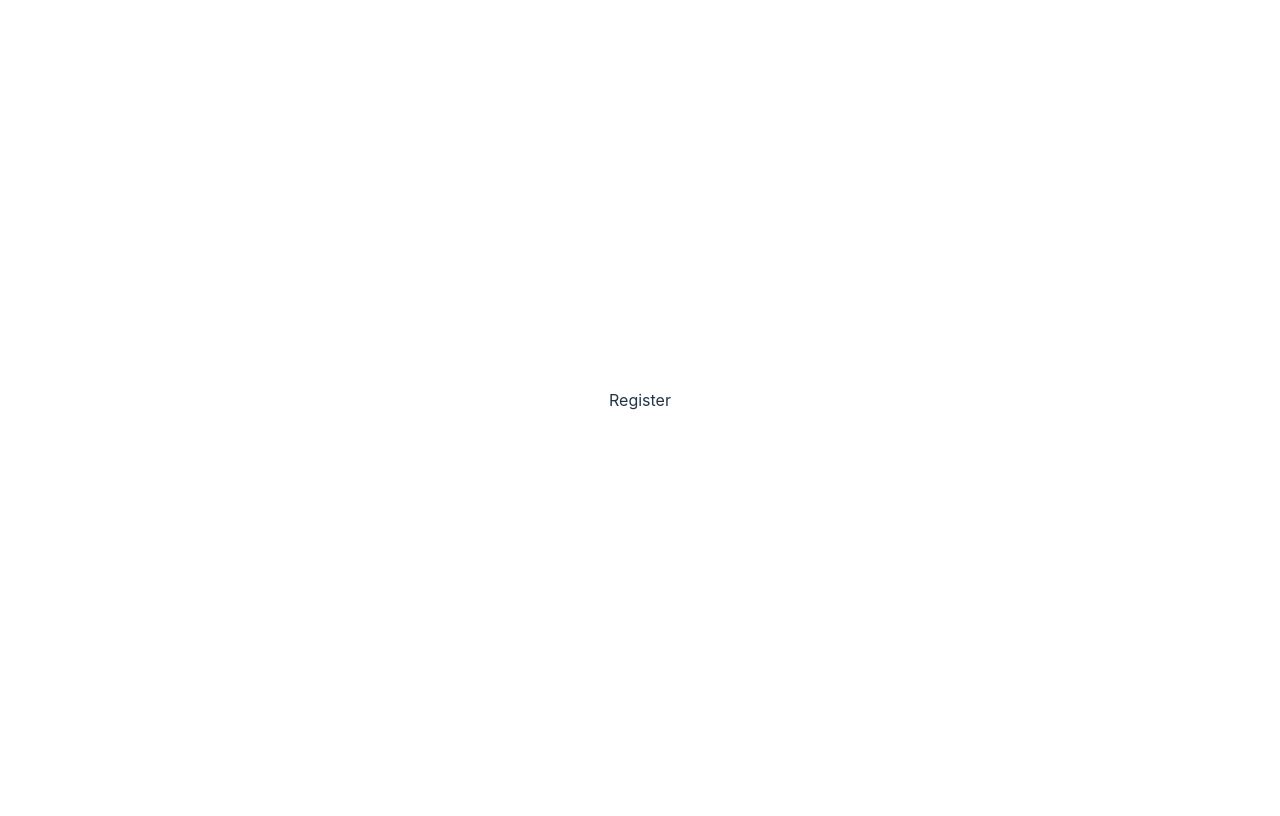
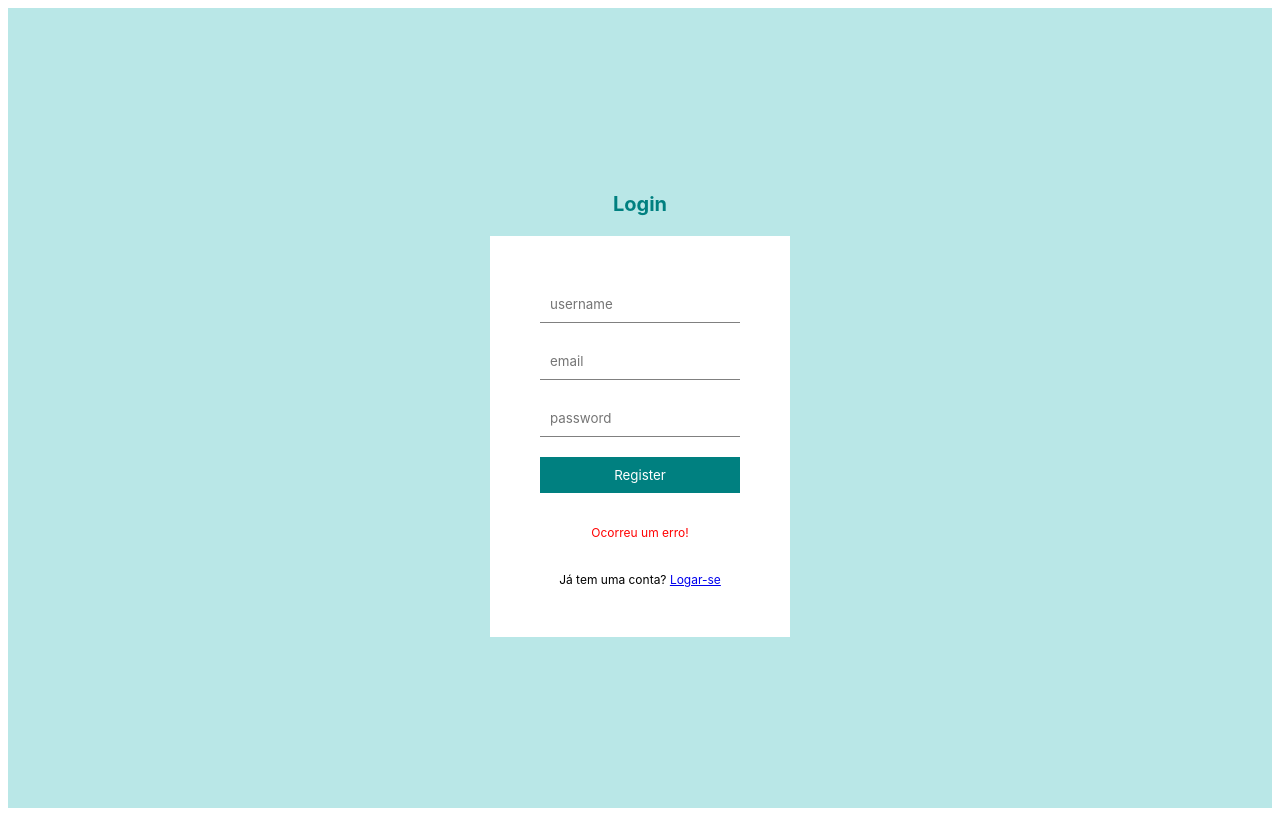
Before and after one commit to mikaelsouza-dev/react-fullstack-blog-app, a React (Vite) app in the folder client/: page /register in a window 1280 px wide. Built offline with nearby package versions, Linux system fonts and the light colour scheme.

Commit message:
login and register styles added

```diff
--- a/client/package.json
+++ b/client/package.json
@@ -12,7 +12,8 @@
   "dependencies": {
     "react": "^18.2.0",
     "react-dom": "^18.2.0",
-    "react-router-dom": "^6.11.2"
+    "react-router-dom": "^6.11.2",
+    "sass": "^1.62.1"
   },
   "devDependencies": {
     "@types/react": "^18.0.28",
--- a/client/src/App.tsx
+++ b/client/src/App.tsx
@@ -1,4 +1,4 @@
-import './App.css'
+import './style.scss'
 import {
   createBrowserRouter,
   RouterProvider,
--- a/client/src/index.css
+++ /dev/null
@@ -1,69 +0,0 @@
-:root {
-  font-family: Inter, system-ui, Avenir, Helvetica, Arial, sans-serif;
-  line-height: 1.5;
-  font-weight: 400;
-
-  color-scheme: light dark;
-  color: rgba(255, 255, 255, 0.87);
-  background-color: #242424;
-
-  font-synthesis: none;
-  text-rendering: optimizeLegibility;
-  -webkit-font-smoothing: antialiased;
-  -moz-osx-font-smoothing: grayscale;
-  -webkit-text-size-adjust: 100%;
-}
-
-a {
-  font-weight: 500;
-  color: #646cff;
-  text-decoration: inherit;
-}
-a:hover {
-  color: #535bf2;
-}
-
-body {
-  margin: 0;
-  display: flex;
-  place-items: center;
-  min-width: 320px;
-  min-height: 100vh;
-}
-
-h1 {
-  font-size: 3.2em;
-  line-height: 1.1;
-}
-
-button {
-  border-radius: 8px;
-  border: 1px solid transparent;
-  padding: 0.6em 1.2em;
-  font-size: 1em;
-  font-weight: 500;
-  font-family: inherit;
-  background-color: #1a1a1a;
-  cursor: pointer;
-  transition: border-color 0.25s;
-}
-button:hover {
-  border-color: #646cff;
-}
-button:focus,
-button:focus-visible {
-  outline: 4px auto -webkit-focus-ring-color;
-}
-
-@media (prefers-color-scheme: light) {
-  :root {
-    color: #213547;
-    background-color: #ffffff;
-  }
-  a:hover {
-    color: #747bff;
-  }
-  button {
-    background-color: #f9f9f9;
-  }
-}
--- a/client/src/main.tsx
+++ b/client/src/main.tsx
@@ -1,7 +1,6 @@
 import React from 'react'
 import ReactDOM from 'react-dom/client'
 import App from './App.tsx'
-import './index.css'
 
 ReactDOM.createRoot(document.getElementById('root') as HTMLElement).render(
   <React.StrictMode>
--- a/client/src/pages/Login.tsx
+++ b/client/src/pages/Login.tsx
@@ -1,8 +1,17 @@
-import React from 'react'
+import { Link } from 'react-router-dom'
 
 const Login = () => {
   return (
-    <div>Login</div>
+    <div className='auth'>
+      <h1>Login</h1>
+      <form action="">
+        <input type="text" placeholder='username' required />
+        <input type="password" placeholder='password' required />
+        <button>Login</button>
+        <p>Ocorreu um erro!</p>
+        <span>Não tem uma conta? <Link to="/register">Registrar-se</Link></span>
+      </form>
+    </div>
   )
 }
 
--- a/client/src/pages/Register.tsx
+++ b/client/src/pages/Register.tsx
@@ -1,8 +1,18 @@
-import React from 'react'
+import { Link } from 'react-router-dom'
 
 const Register = () => {
   return (
-    <div>Register</div>
+    <div className='auth'>
+      <h1>Login</h1>
+      <form action="">
+        <input type="text" placeholder='username' required />
+        <input type="email" placeholder='email' required />
+        <input type="password" placeholder='password' required />
+        <button>Register</button>
+        <p>Ocorreu um erro!</p>
+        <span>Já tem uma conta? <Link to="/login">Logar-se</Link></span>
+      </form>
+    </div>
   )
 }
 
--- /dev/null
+++ b/client/src/style.scss
@@ -0,0 +1,64 @@
+* {
+  font-family: Inter, system-ui, Avenir, Helvetica, Arial, sans-serif;
+}
+
+$lightGreen: #b9e7e7;
+$darkGreen: teal;
+
+.app {
+  .container {
+    // login and register
+
+    .auth {
+      display: flex;
+      flex-direction: column;
+      align-items: center;
+      justify-content: center;
+      height: 100vh;
+      background-color: $lightGreen;
+    }
+    h1 {
+      font-size: 20px;
+      color: $darkGreen;
+      margin-bottom: 20px;
+    }
+    form {
+      display: flex;
+      flex-direction: column;
+      padding: 50px;
+      background-color: #fff;
+      width: 200px;
+      gap: 20px;
+
+      input {
+        padding: 10px;
+        border: none;
+        border-bottom: 1px solid gray;
+      }
+
+      button {
+        padding: 10px;
+        border: none;
+        background-color: $darkGreen;
+        color: white;
+        cursor: pointer;
+        transition: all .5s;
+        outline: none;
+      }
+      button:hover {
+        background-color: $lightGreen;
+      }
+
+      span {
+        font-size: 12px;
+        text-align: center;
+      }
+
+      p {
+        font-size: 12px;
+        color: red;
+        text-align: center;
+      }
+    }
+  }
+}
```
Also changed, not shown: 1 other file (tests, documents, lock files or other folders).
